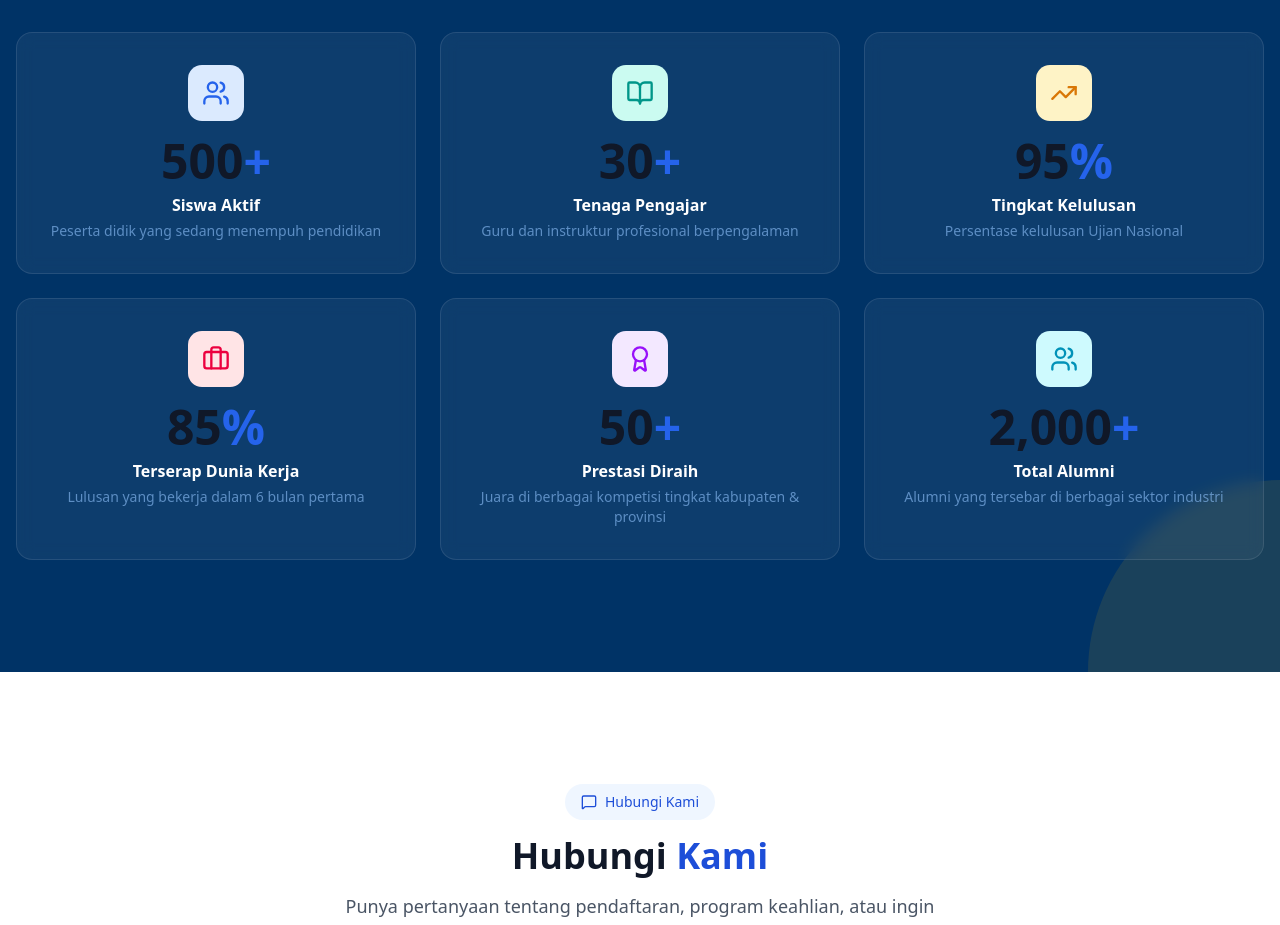
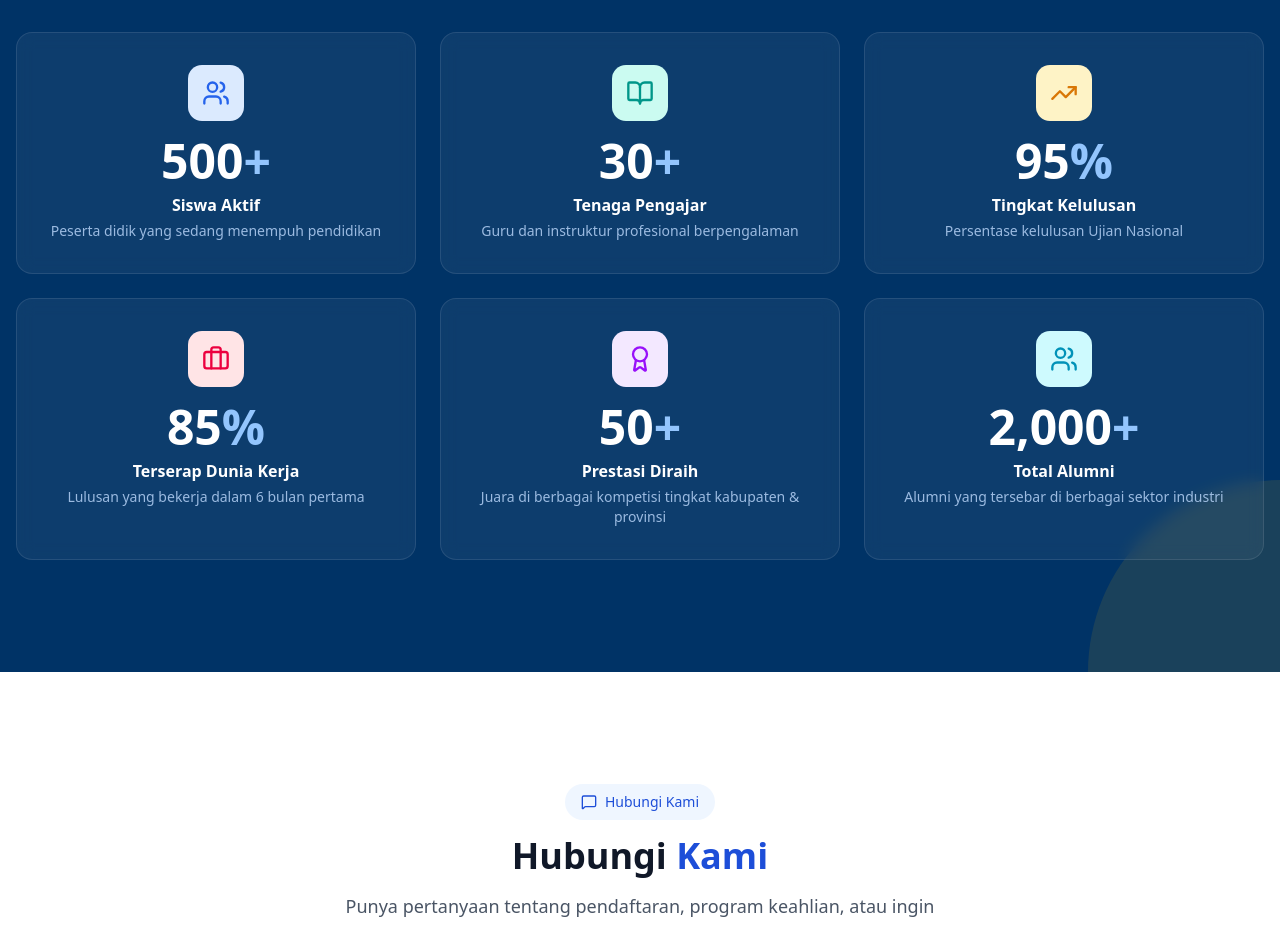
Before and after one commit to UjangSupriatna/smkkp-website, a Next.js app: page / in a window 1280 px wide. Shown: the part 4560-5485 px from the top of the page. Built offline with nearby package versions, Linux system fonts and the light colour scheme.

Commit message:
fix: fix white text on dark background in stats section
- Number color: gray-900 → white (visible on blue-900 bg)
- Suffix color: blue-600 → blue-300 (visible on dark bg)
- Description color: blue-300/60 → blue-200/80 (more readable)

```diff
--- a/src/components/school/stats-section.tsx
+++ b/src/components/school/stats-section.tsx
@@ -100,9 +100,9 @@
   }, [target, duration, hasAnimated]);
 
   return (
-    <div ref={ref} className="text-4xl md:text-5xl font-bold text-gray-900">
+    <div ref={ref} className="text-4xl md:text-5xl font-bold text-white">
       {count.toLocaleString()}
-      <span className="text-blue-600">{suffix}</span>
+      <span className="text-blue-300">{suffix}</span>
     </div>
   );
 }
@@ -182,7 +182,7 @@
                 suffix={stat.suffix}
               />
               <p className="text-white font-semibold mt-2 mb-1">{stat.label}</p>
-              <p className="text-blue-300/60 text-sm">
+              <p className="text-blue-200/80 text-sm">
                 {stat.description}
               </p>
             </motion.div>
```
